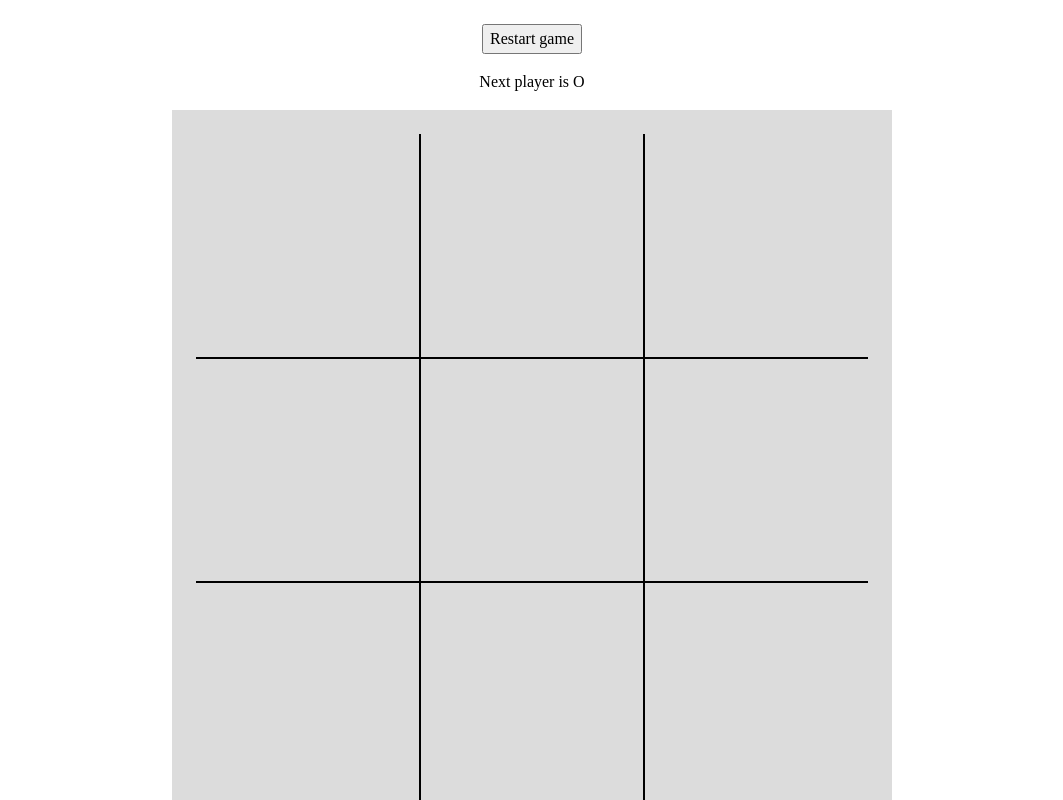
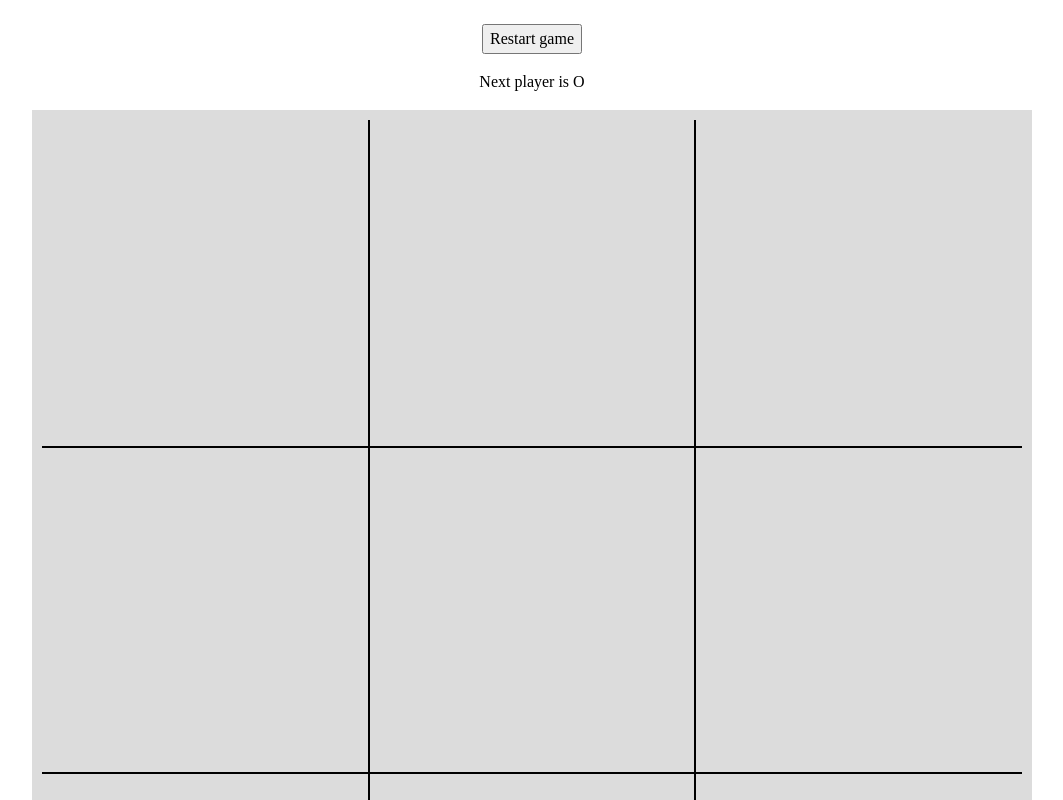
Before and after one commit to jdw1996/ttt, a React (Create React App) app: page / in a window 1280 px wide. Both pictures are taken after a click on the button "Not ultimate". Shown: the top 800 px of the page, without its empty margins (108-1171 px from the left). Built offline with nearby package versions, Linux system fonts and the light colour scheme.

Commit message:
Improve a bunch of styling

```diff
--- a/src/App.css
+++ b/src/App.css
@@ -1,9 +1,19 @@
 .App {
   margin: 24px auto;
-  max-width: min(90vh, 100%);
+  max-width: min(100vw, 1000px);
 
   display: flex;
   flex-direction: column;
   gap: 1rem;
   align-items: center;
 }
+
+.game-wrapper {
+  width: 100%;
+}
+
+@media (min-width: 1000px) {
+  .game-wrapper {
+    aspect-ratio: 1 / 1;
+  }
+}
--- a/src/App.tsx
+++ b/src/App.tsx
@@ -81,7 +81,11 @@ function App() {
             setBoard(null);
           }}
         />
-        {board && <Game path={[]} board={board} />}
+        {board !== null && (
+          <div className="game-wrapper">
+            <Game path={[]} board={board} />
+          </div>
+        )}
       </div>
     </GameContext.Provider>
   );
--- a/src/Game.css
+++ b/src/Game.css
@@ -6,9 +6,9 @@
     's6 s7 s8';
   grid-template-columns: 1fr 1fr 1fr;
   grid-template-rows: 1fr 1fr 1fr;
+  height: 100%;
   width: 100%;
-  aspect-ratio: 1 / 1;
-  padding: 24px;
+  padding: 10px;
   border: 1px solid black;
 }
 
@@ -25,8 +25,8 @@
 
 .square {
   border: 1px solid black;
+  height: 100%;
   width: 100%;
-  aspect-ratio: 1 / 1;
   display: flex;
   align-items: center;
   justify-content: center;
@@ -82,3 +82,16 @@
 .s8 {
   grid-area: 's8';
 }
+
+.d0 {
+  font-size: 27rem;
+}
+.d1 {
+  font-size: 9rem;
+}
+.d2 {
+  font-size: 3rem;
+}
+.d3 {
+  font-size: 1rem;
+}
--- a/src/Game.tsx
+++ b/src/Game.tsx
@@ -27,7 +27,7 @@ function Game({ board, path }: GameProps) {
       return null;
     }
 
-    return <Game path={[...path, position]} board={board[position]} />;
+    return <Game key={position} path={[...path, position]} board={board[position]} />;
   };
 
   useEffect(() => {
@@ -40,7 +40,7 @@ function Game({ board, path }: GameProps) {
     <div
       className={`sector ${isMultiSquare ? 'board' : 'square'} ${path.length === 0 ? 'topSector' : ''} ${
         !isMultiSquare && winner === Player._ ? 'blank' : ''
-      } ${isClickable ? 'clickable' : ''} s${path[path.length - 1]} ${isActiveBoard ? 'activeBoard' : ''}`}
+      } ${isClickable ? 'clickable' : ''} s${path[path.length - 1]} d${path.length} ${isActiveBoard ? 'activeBoard' : ''}`}
       onClick={isClickable ? () => takeTurn(path) : noop}
     >
       {isMultiSquare
```
